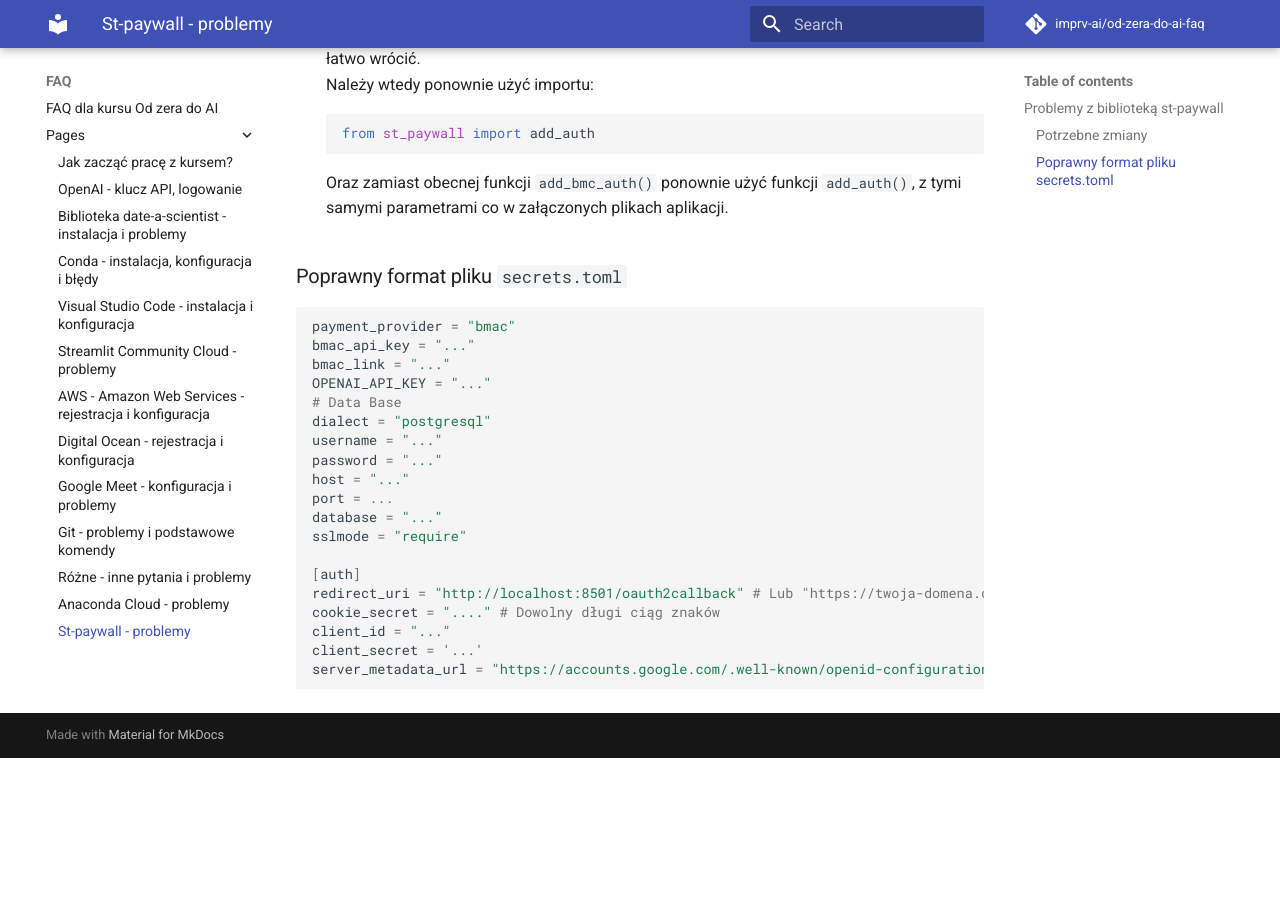
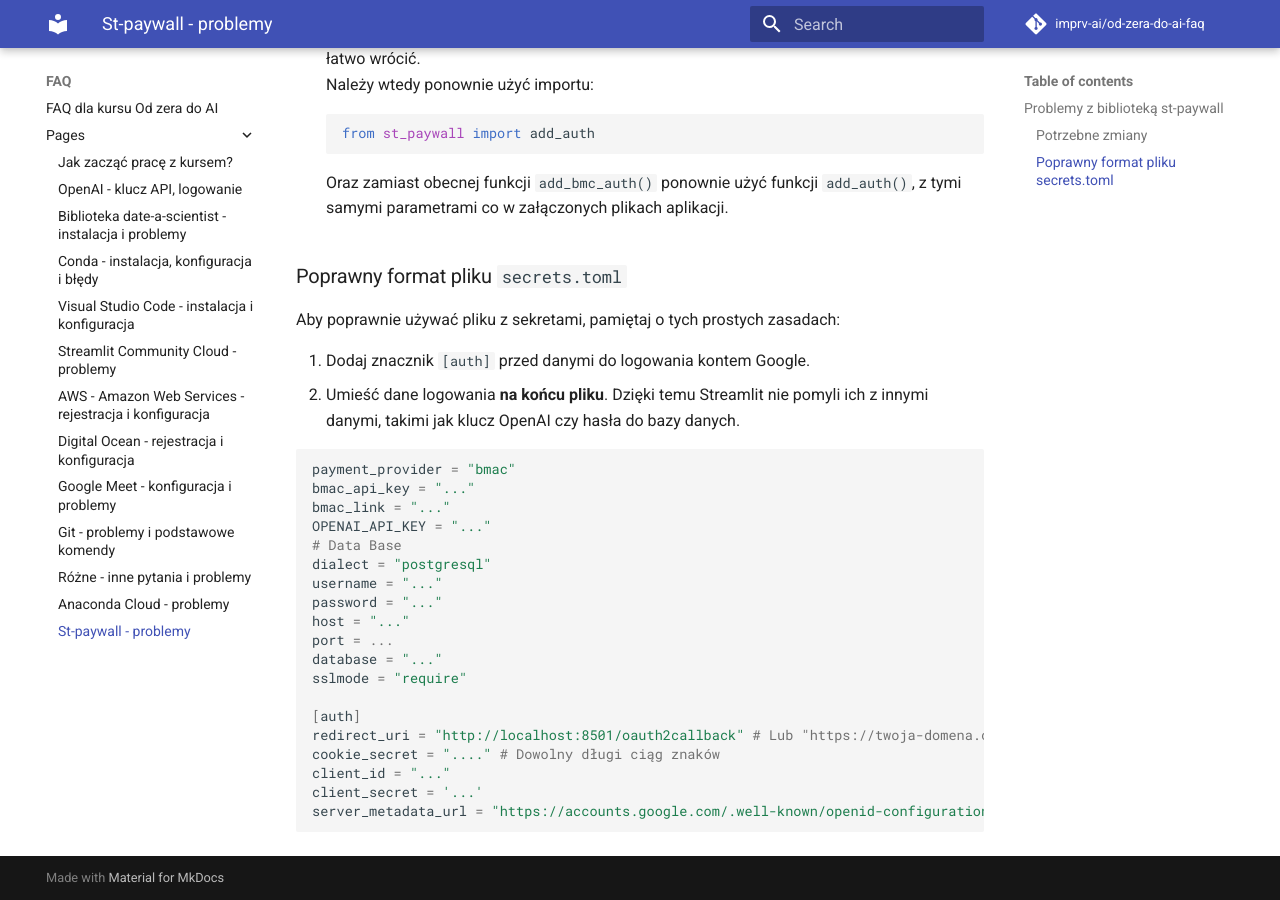
Before and after one commit to imprv-ai/od-zera-do-ai-faq, an MkDocs documentation site: the page built from docs/pages/13_st_paywall.md, in a window 1280 px wide and 900 px high, scrolled down 907 px. Built offline with MkDocs 1.6.1 and Material for MkDocs 9.7.7, drawn with Linux system fonts in a browser that asks for light colours; comment, search, counter and statistics services are not loaded; before the commit the page ends 1665 px from its top, so only the background shows below that.

Commit message:
auth position explanetion

````diff
--- a/docs/pages/13_st_paywall.md
+++ b/docs/pages/13_st_paywall.md
@@ -42,6 +42,11 @@
 Oraz zamiast obecnej funkcji `add_bmc_auth()` ponownie użyć funkcji `add_auth()`, z tymi samymi parametrami co w załączonych plikach aplikacji.
 
 ### Poprawny format pliku `secrets.toml`
+Aby poprawnie używać pliku z sekretami, pamiętaj o tych prostych zasadach:
+
+1. Dodaj znacznik `[auth]` przed danymi do logowania kontem Google.
+1. Umieść dane logowania **na końcu pliku**. Dzięki temu Streamlit nie pomyli ich z innymi danymi, takimi jak klucz OpenAI czy hasła do bazy danych.
+
 ```Python
 payment_provider = "bmac"
 bmac_api_key = "..."
````
